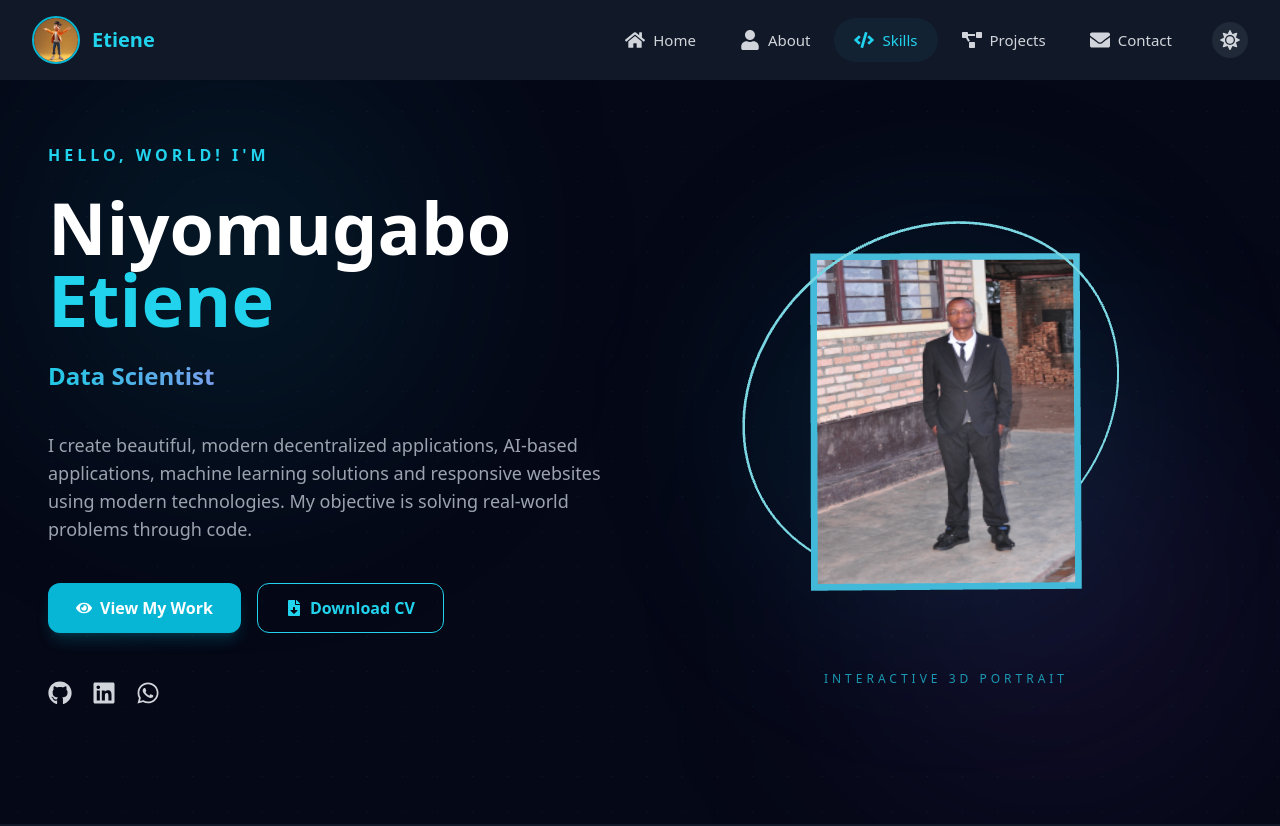
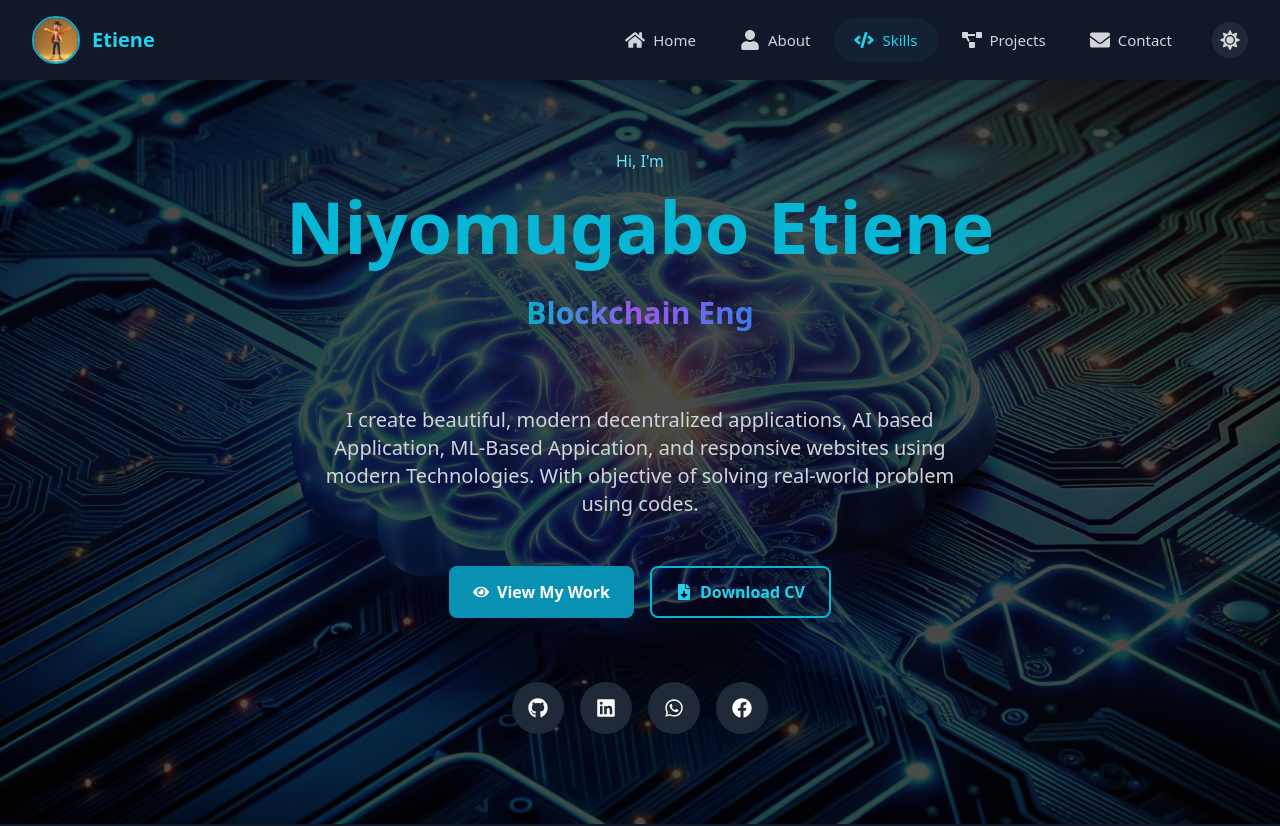
Before and after one commit to niyomugaboetiene/my-portifolio.dev.2.0, a React (Vite) app in the folder my-portifolio/: page / in a window 1280 px wide. Shown: the top 826 px of the page. Built offline with nearby package versions, Linux system fonts and the light colour scheme.

Commit message:
Changing my 2D website into 3D website

```diff
--- a/my-portifolio/package.json
+++ b/my-portifolio/package.json
@@ -1,3 +1,4 @@
+
 {
   "name": "my-portifolio",
   "private": true,
@@ -12,6 +13,9 @@
   },
   "dependencies": {
     "@emailjs/browser": "^4.4.1",
+    "@react-three/drei": "^10",
+    "@react-three/fiber": "^9",
+    "three": "0.170.0",
     "axios": "^1.11.0",
     "framer-motion": "^12.23.12",
     "lottie-react": "^2.4.1",
--- a/my-portifolio/src/pages/home.jsx
+++ b/my-portifolio/src/pages/home.jsx
@@ -1,289 +1,4 @@
 
-import React, { useState, useEffect, useRef } from "react";
-import { Canvas, useFrame } from "@react-three/fiber";
-import { Float, useTexture } from "@react-three/drei";
-import * as THREE from "three";
-import { motion, AnimatePresence } from "framer-motion";
-import {
-  FaGithub,
-  FaLinkedin,
-  FaFileDownload,
-  FaWhatsapp,
-  FaEye
-} from "react-icons/fa";
-
-import image from "../assets/DSC_0511.JPG"
-function Portrait() {
-  const group = useRef();
-
-  const texture = useTexture(image);
-
-  useFrame((state, delta) => {
-    if (group.current) {
-      const targetY = state.pointer.x * 0.3;
-      const targetX = -state.pointer.y * 0.2;
-
-      group.current.rotation.y = THREE.MathUtils.damp(
-        group.current.rotation.y,
-        targetY,
-        4,
-        delta
-      );
-
-      group.current.rotation.x = THREE.MathUtils.damp(
-        group.current.rotation.x,
-        targetX,
-        4,
-        delta
-      );
-    }
-  });
-
-  return (
-    <Float speed={2} rotationIntensity={0.12} floatIntensity={0.4}>
-      <group ref={group}>
-
-
-        <mesh position={[0, 0, -0.08]}>
-          <boxGeometry args={[2.85, 3.55, 0.15]} />
-          <meshStandardMaterial
-            color="#00d9ff"
-            emissive="#0077aa"
-            emissiveIntensity={1.5}
-            metalness={0.8}
-            roughness={0.2}
-          />
-        </mesh>
-
-        <mesh position={[0, 0, 0.02]}>
-          <planeGeometry args={[2.7, 3.4]} />
-          <meshBasicMaterial
-            map={texture}
-            toneMapped={false}
-          />
-        </mesh>
-
-        <mesh position={[0, 0, -0.2]} rotation={[0.5, 0.3, 0]}>
-          <torusGeometry args={[2.1, 0.012, 16, 120]} />
-          <meshBasicMaterial color="#00d9ff" />
-        </mesh>
-
-      </group>
-    </Float>
-  );
-}
-
-function ThreeDScene() {
-  return (
-    <Canvas
-      camera={{ position: [0, 0, 7], fov: 45 }}
-      dpr={[1, 1.5]}
-      gl={{ antialias: true, alpha: true }}
-    >
-      <ambientLight intensity={1.5} />
-      <directionalLight position={[3, 4, 5]} intensity={2} />
-
-      <Portrait />
-    </Canvas>
-  );
-}
-
-const texts = [
-  "Web 3.0 Engineer",
-  "NLP Engineer",
-  "Data Scientist",
-  "AI Agent Engineer",
-  "Machine Learning Engineer",
-  "Deep Learning Engineer",
-  "Full Stack Developer",
-  "UI/UX Designer",
-  "Graphic Designer",
-  "Cybersecurity Specialist",
-  "Video Editor",
-  "YouTuber"
-];
-
-const Home = () => {
-  const [currentTextIndex, setCurrentTextIndex] = useState(0);
-
-  useEffect(() => {
-    const interval = setInterval(() => {
-      setCurrentTextIndex((prev) =>
-        (prev + 1) % texts.length
-      );
-    }, 3000);
-
-    return () => clearInterval(interval);
-  }, []);
-
-  return (
-    <section
-      id="home"
-      className="relative min-h-screen overflow-hidden
-      bg-[#050816] text-white flex items-center"
-    >
-
-      <div className="absolute inset-0 pointer-events-none">
-        <div className="absolute w-96 h-96 bg-cyan-500/10
-        blur-[120px] rounded-full top-10 left-10" />
-
-        <div className="absolute w-96 h-96 bg-purple-500/10
-        blur-[120px] rounded-full bottom-10 right-10" />
-
-        <div className="absolute inset-0 opacity-10
-        bg-[radial-gradient(#00d9ff_1px,transparent_1px)]
-        [background-size:35px_35px]" />
-      </div>
-
-      <div className="relative z-10 max-w-7xl mx-auto
-      px-6 lg:px-12 w-full grid grid-cols-1
-      lg:grid-cols-2 items-center gap-10 py-20">
-
-        <div className="text-center lg:text-left space-y-6">
-
-          <motion.p
-            initial={{ opacity: 0, y: 20 }}
-            animate={{ opacity: 1, y: 0 }}
-            className="text-cyan-400 font-semibold tracking-[4px]"
-          >
-            HELLO, WORLD! I'M
-          </motion.p>
-
-          <motion.h1
-            initial={{ opacity: 0, y: 30 }}
-            animate={{ opacity: 1, y: 0 }}
-            transition={{ duration: 0.8 }}
-            className="text-5xl md:text-7xl font-bold"
-          >
-            Niyomugabo
-            <span className="block text-cyan-400">
-              Etiene
-            </span>
-          </motion.h1>
-
-          <div className="h-12 relative overflow-hidden">
-            <AnimatePresence mode="wait">
-              <motion.h2
-                key={currentTextIndex}
-                initial={{ opacity: 0, y: 25 }}
-                animate={{ opacity: 1, y: 0 }}
-                exit={{ opacity: 0, y: -25 }}
-                transition={{ duration: 0.5 }}
-                className="text-xl md:text-2xl font-bold
-                bg-gradient-to-r from-cyan-400
-                via-purple-400 to-blue-400
-                text-transparent bg-clip-text"
-              >
-                {texts[currentTextIndex]}
-              </motion.h2>
-            </AnimatePresence>
-          </div>
-
-          <p className="text-gray-400 text-base md:text-lg
-          leading-relaxed max-w-xl mx-auto lg:mx-0">
-            I create beautiful, modern decentralized
-            applications, AI-based applications,
-            machine learning solutions and responsive
-            websites using modern technologies.
-            My objective is solving real-world problems
-            through code.
-          </p>
-
-          <div className="flex flex-wrap justify-center
-          lg:justify-start gap-4 pt-4">
-
-            <motion.a
-              href="/#projects"
-              whileHover={{ scale: 1.06 }}
-              whileTap={{ scale: 0.95 }}
-              className="px-7 py-3 rounded-xl
-              bg-cyan-500 hover:bg-cyan-600
-              flex items-center gap-2 font-semibold
-              shadow-lg shadow-cyan-500/20"
-            >
-              <FaEye /> View My Work
-            </motion.a>
-
-            <motion.a
-              href="/resume/Etiene_Niyomugabo.pdf"
-              download
-              whileHover={{ scale: 1.06 }}
-              whileTap={{ scale: 0.95 }}
-              className="px-7 py-3 rounded-xl border
-              border-cyan-400 text-cyan-400
-              hover:bg-cyan-400/10
-              flex items-center gap-2 font-semibold"
-            >
-              <FaFileDownload /> Download CV
-            </motion.a>
-
-          </div>
-
-          <div className="flex justify-center
-          lg:justify-start gap-5 pt-6">
-
-            <a
-              href="https://github.com/niyomugaboetiene"
-              target="_blank"
-              rel="noopener noreferrer"
-              className="text-2xl text-gray-300
-              hover:text-cyan-400 transition"
-            >
-              <FaGithub />
-            </a>
-
-            <a
-              href="https://www.linkedin.com/in/niyomugabo-etiene-86310a44b"
-              target="_blank"
-              rel="noopener noreferrer"
-              className="text-2xl text-gray-300
-              hover:text-cyan-400 transition"
-            >
-              <FaLinkedin />
-            </a>
-
-            <a
-              href="https://wa.me/250728184299"
-              target="_blank"
-              rel="noopener noreferrer"
-              className="text-2xl text-gray-300
-              hover:text-green-400 transition"
-            >
-              <FaWhatsapp />
-            </a>
-
-          </div>
-        </div>
-
-        <motion.div
-          initial={{ opacity: 0, scale: 0.7 }}
-          animate={{ opacity: 1, scale: 1 }}
-          transition={{ duration: 1 }}
-          className="relative w-full h-[420px]
-          md:h-[550px] flex items-center justify-center"
-        >
-
-          <div className="absolute w-72 h-72 md:w-96
-          md:h-96 rounded-full bg-cyan-500/10
-          blur-[90px]" />
-
-          <ThreeDScene />
-
-          <div className="absolute bottom-3 text-xs
-          tracking-[4px] text-cyan-400/70">
-            INTERACTIVE 3D PORTRAIT
-          </div>
-
-        </motion.div>
-
-      </div>
-    </section>
-  );
-};
-
-export default Home;
-
-/*
 import React, { useState, useEffect } from "react";
 import { motion, AnimatePresence } from "framer-motion";
 import { FaGithub, FaLinkedin, FaFileDownload, FaWhatsapp, FaFacebook, FaEye } from "react-icons/fa";
@@ -448,4 +163,3 @@ const Home = () => {
 };
 
 export default Home;
-*/
```
Also changed, not shown: 1 other file (tests, documents, lock files or other folders).
